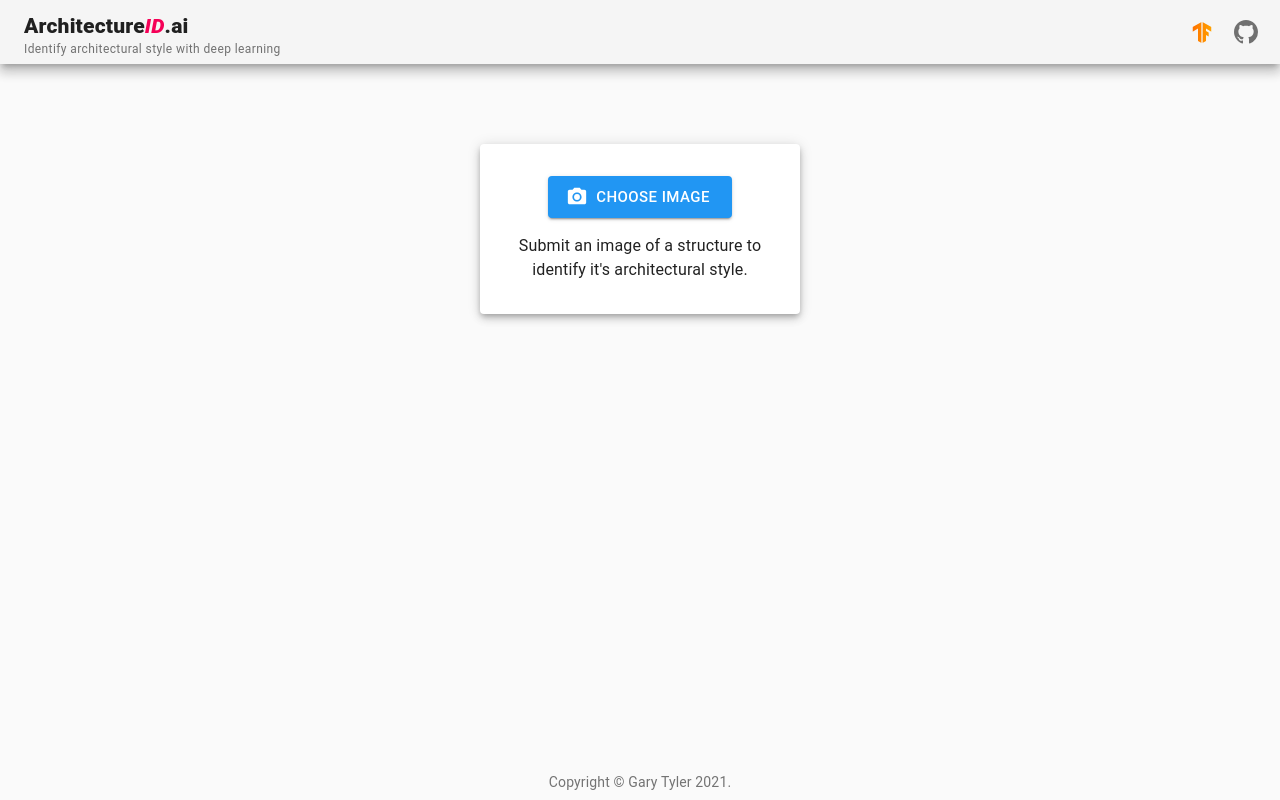
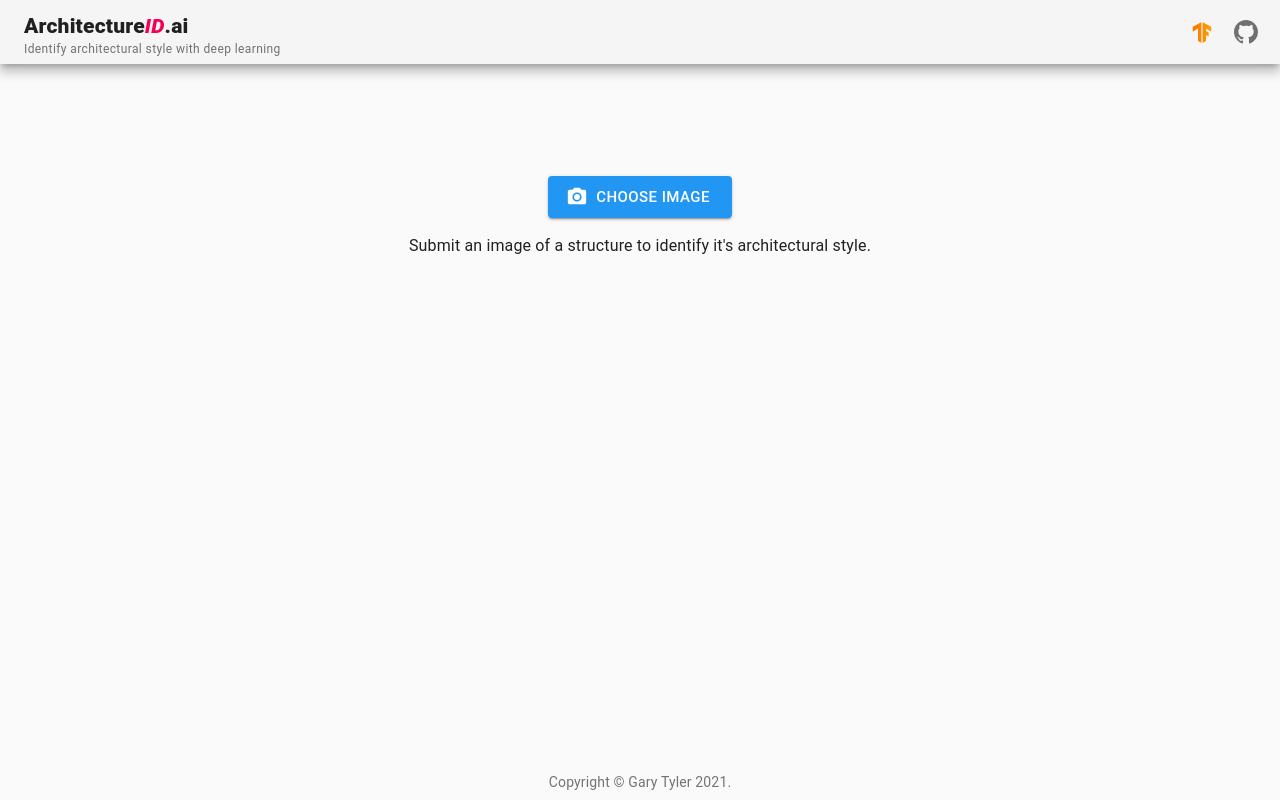
Before and after one commit to garytyler/arch-id-web, a React (Create React App) app in the folder frontend/: page / in a window 1280 px wide. Built offline with nearby package versions, Linux system fonts and the light colour scheme.

Commit message:
Remove paper border from submission screen.

```diff
--- a/frontend/src/Predictor.tsx
+++ b/frontend/src/Predictor.tsx
@@ -270,29 +270,15 @@ export default function Predictor() {
     return (
       <div>
         <Container className={classes.container}>
-          <Box
-            style={{ margin: "auto" }}
-            textAlign="center"
-            // minWidth={200}
-            maxWidth={320}
-          >
-            <Paper elevation={5}>
           <Box className={classes.innerBox} textAlign="center">
             {input()}
-                <Box
-                  marginTop={2}
-                  marginBottom={2}
-                  marginLeft={4}
-                  marginRight={4}
-                >
+            <Box marginTop={2} marginBottom={2} marginLeft={4} marginRight={4}>
               <Typography>
-                    Submit an image of a structure to identify it's
-                    architectural style.
+                Submit an image of a structure to identify it's architectural
+                style.
               </Typography>
             </Box>
           </Box>{" "}
-            </Paper>
-          </Box>
         </Container>
         <Box className={classes.stickToBottom}>
           <Copyright />
@@ -303,20 +289,11 @@ export default function Predictor() {
     return (
       <div>
         <Container className={classes.container}>
-          <Box style={{ margin: "auto" }} textAlign="center" maxWidth={320}>
-            <Paper elevation={5}>
           <Box className={classes.innerBox} textAlign="center">
             {input()}
-                <Box
-                  marginTop={2}
-                  marginBottom={2}
-                  marginLeft={4}
-                  marginRight={4}
-                >
+            <Box marginTop={2} marginBottom={2} marginLeft={4} marginRight={4}>
               <CircularProgress color="secondary" />
             </Box>
-              </Box>
-            </Paper>
           </Box>
         </Container>
         <Box className={classes.stickToBottom}>
```
Lines whose indentation alone changed are shown as unchanged.
